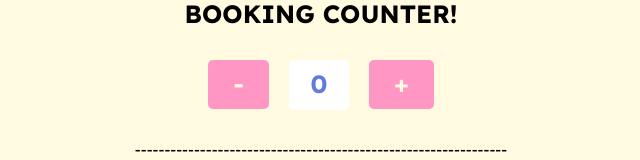
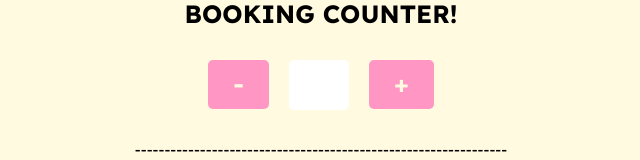
Before and after one commit to VincentAmante/sewcial-old, a Vue app: page /test-nehan in a window 1280 px wide. Shown: the part 2669-2829 px from the top of the page, without its empty margins (319-959 px from the left). Built offline with nearby package versions, Linux system fonts and the light colour scheme; what v-calendar would draw is missing.

Commit message:
Update Incrementor.vue

```diff
--- a/src/components/Incrementor.vue
+++ b/src/components/Incrementor.vue
@@ -1,20 +1,36 @@
 <script setup lang="ts">
 
-import { ref } from 'vue';
+import { computed } from 'vue';
 
-const initialValue = 0;
-const currentValue = ref(initialValue);
+
+const props = defineProps({
+  modelValue: {
+    type: Number,
+    required: true
+  },
+  text: {
+    type: String
+  }
+})
+
+const emit = defineEmits(['update:modelValue'])
+const count = computed({
+        get(){
+            return props.modelValue
+        },
+        set(value){
+            emit('update:modelValue', value)
+        }
+    })
+
 
 // function increments count
 function increment() {
-  currentValue.value++;
+  count.value++
 }
-
 // function decrements count
 function decrement() {
-  if (currentValue.value > 0){
-  currentValue.value--;
-  }
+  count.value--
 }
 </script>
 
@@ -22,7 +38,7 @@ function decrement() {
     <div class="main">
       <button @click="decrement">-</button>
       <div class="counter">
-        <h3><slot name="count"> {{ currentValue }}</slot></h3>
+        <h3><slot name="count"> {{ count }}</slot></h3>
       </div>
       <button @click="increment">+</button>
     </div>
```
